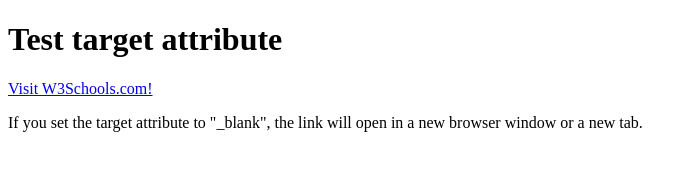
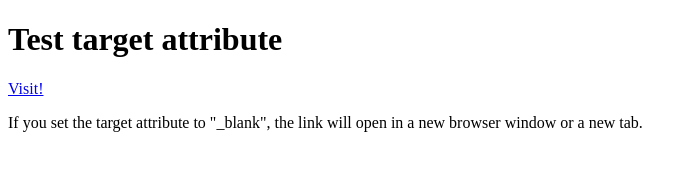
Before and after one commit to arechavarria/test-http-referrer, a plain HTML site: page index.html in a window 1280 px wide. Shown: the whole page, without its empty margins (0-697 px from the left). Drawn offline with Linux system fonts and the light colour scheme.

Commit message:
Update index.html

```diff
--- a/index.html
+++ b/index.html
@@ -4,7 +4,7 @@
 
 <h1>Test target attribute</h1>
 
-<a href="http://localhost:8080/adaptiveauth/" target="_self" referrerpolicy="origin" >Visit W3Schools.com!</a>
+<a href="http://localhost:8080/adaptiveauth/" target="_self" referrerpolicy="origin" >Visit!</a>
 
 <p>If you set the target attribute to "_blank", the link will open in a new browser window or a new tab.</p>
 
```
